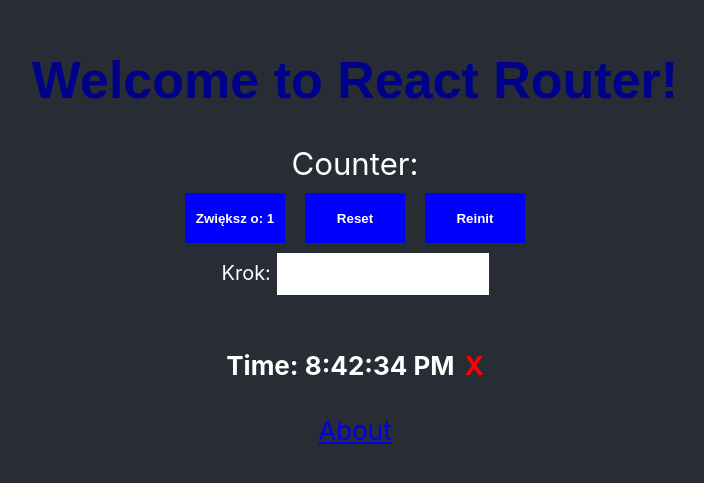
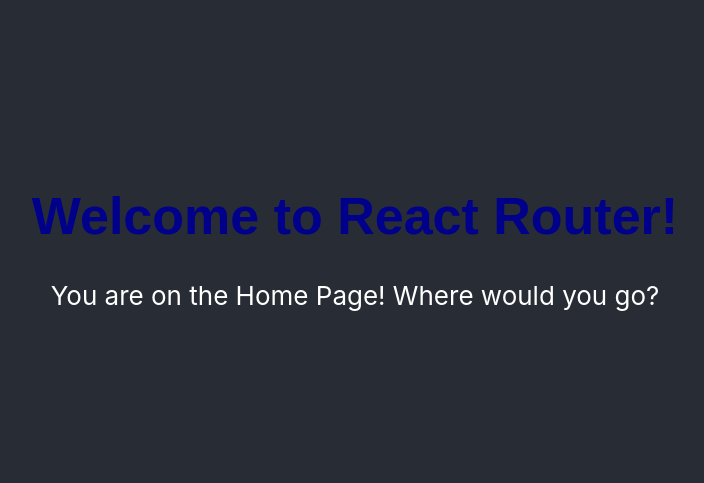
Before and after one commit to ulajeziorna20/react-router-app, a React (Create React App) app: page / in a window 1280 px wide. Shown: the part 169-652 px from the top of the page, without its empty margins (285-989 px from the left). Built offline with nearby package versions, Linux system fonts and the light colour scheme.

Commit message:
Cos się ruszyło z HomePage, ale nie do konca jeszcze wiem jak podczepic inne komponenty

```diff
--- a/package.json
+++ b/package.json
@@ -16,7 +16,8 @@
     "start": "react-scripts start",
     "build": "react-scripts build",
     "test": "react-scripts test",
-    "eject": "react-scripts eject"
+    "eject": "react-scripts eject",
+    "start": "parcel index.html"
   },
   "eslintConfig": {
     "extends": [
--- a/src/About.js
+++ b/src/About.js
@@ -1,22 +1,22 @@
-// import React from "react";
+import React from "react";
 // import { Link } from "react-router-dom"
 
 
-// function About() {
-//   return (
-//     <>
-//       <main>
-//         <h2>Who are we?</h2>
-//         <p>
-//           That feels like an existential question, don't you
-//           think?
-//         </p>
-//       </main>
-//       <nav>
-//         <Link to="/">Home</Link>
-//       </nav>
-//     </>
-//   );
-// }
+function About() {
+  return (
+    <>
+      <main>
+        <h2>Who are we?</h2>
+        <p>
+          That feels like an existential question, don't you
+          think?
+        </p>
+      </main>
+      <nav>
+        {/* <Link to="/">Home</Link> */}
+      </nav>
+    </>
+  );
+}
 
-// export default About;
+export default About;
--- a/src/App.js
+++ b/src/App.js
@@ -1,10 +1,11 @@
 import * as React from "react"
 import "./App.css"
 import { Routes, Route } from "react-router-dom"
-// import Home from "./Home"
-// import About from "./About"
+import Home from "./Home"
+import About from "./About"
 import Counter from "./components/counter/Counter"
 import UsersList from "./components/userList/UsersList"
+import HomePage from "./components/home-page/HomePage"
 
 function App() {
   return (
@@ -12,8 +13,11 @@
       <header className="App-header">
         <h1>Welcome to React Router!</h1>
         <Routes>
-          <Route path="/" element={<Counter />} />
+          <Route path="/" element={<HomePage />} />
           <Route path="users-list" element={<UsersList />} />
+          <Route path="counter" element={<Counter />} />
+          <Route path="about" element={<About />} />
+          <Route path="second-home" element={<Home />} />
         </Routes>
       </header>
     </div>
--- a/src/Home.js
+++ b/src/Home.js
@@ -1,21 +1,21 @@
-// import React from "react";
+import React from "react";
 // import { Link } from "react-router-dom";
 
 
-// function Home() {
-//   return (
-//     <>
-//       <main>
-//         <h2>Welcome to the homepage!</h2>
-//         <p>You can do this, I believe in you.</p>
-//       </main>
-//       <nav>
-//         <Link to="/about">About</Link>
-//       </nav>
-//     </>
-//   );
-// }
+function Home() {
+  return (
+    <>
+      <main>
+        <h2>Welcome to the homepage!</h2>
+        <p>You can do this, I believe in you.</p>
+      </main>
+      <nav>
+        {/* <Link to="/about">About</Link> */}
+      </nav>
+    </>
+  );
+}
 
 
 
-// export default Home;
+export default Home;
--- a/src/components/counter/Counter.js
+++ b/src/components/counter/Counter.js
@@ -4,7 +4,7 @@
 import "./css/Counter.css"
 import Display from "./Display"
 import Step from "./Step"
-import { Link } from "react-router-dom"
+// import { Link } from "react-router-dom"
 
 const Counter = (props) => {
   const [counterValue, setCounterValue] = useState(props.initValue)
@@ -52,7 +52,7 @@
           <span onClick={showHideClock}>Show clock</span>
         )}
       </div>
-      <Link to="/users-list">About</Link>
+      {/* <Link to="/users-list">UsersList</Link> */}
     </div>
   )
 }
--- /dev/null
+++ b/src/components/home-page/HomePage.js
@@ -0,0 +1,17 @@
+import React from "react"
+import "./css/HomePage.css"
+// import { Link } from "react-router-dom"
+import { Route } from "react-router-dom"
+import Counter from "../counter/Counter"
+import UsersList from "../userList/UsersList.js"
+
+function HomePage() {
+  return (
+    <>
+      You are on the Home Page! Where would you go?
+
+    </>
+  )
+}
+
+export default HomePage
--- a/src/components/userList/UsersList.js
+++ b/src/components/userList/UsersList.js
@@ -47,7 +47,7 @@
 
         <ListToDisplay userList={userList} deleteUserMth={deleteUser} />
       </div>
-      <Link to="/">Counter</Link>
+      <Link to="/home">Back to Home Page</Link>
     </section>
   )
 }
--- a/src/index.js
+++ b/src/index.js
@@ -1,5 +1,5 @@
-import React from "react"
-import ReactDOM from "react-dom"
+import * as React from "react"
+import * as ReactDOM from "react-dom"
 import { BrowserRouter } from "react-router-dom"
 import "./index.css"
 import App from "./App"
```
Also changed, not shown: src/components/home-page/css/HomePage.css (added).
